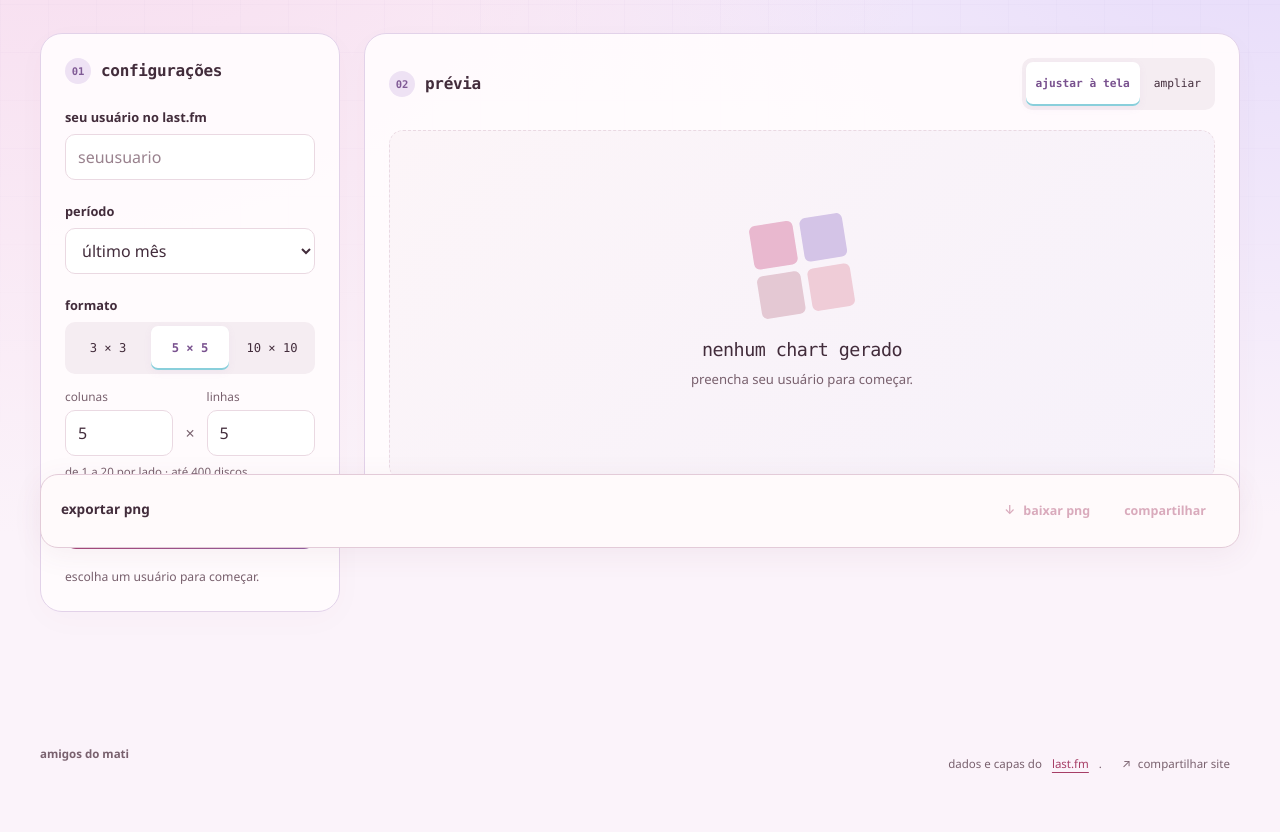
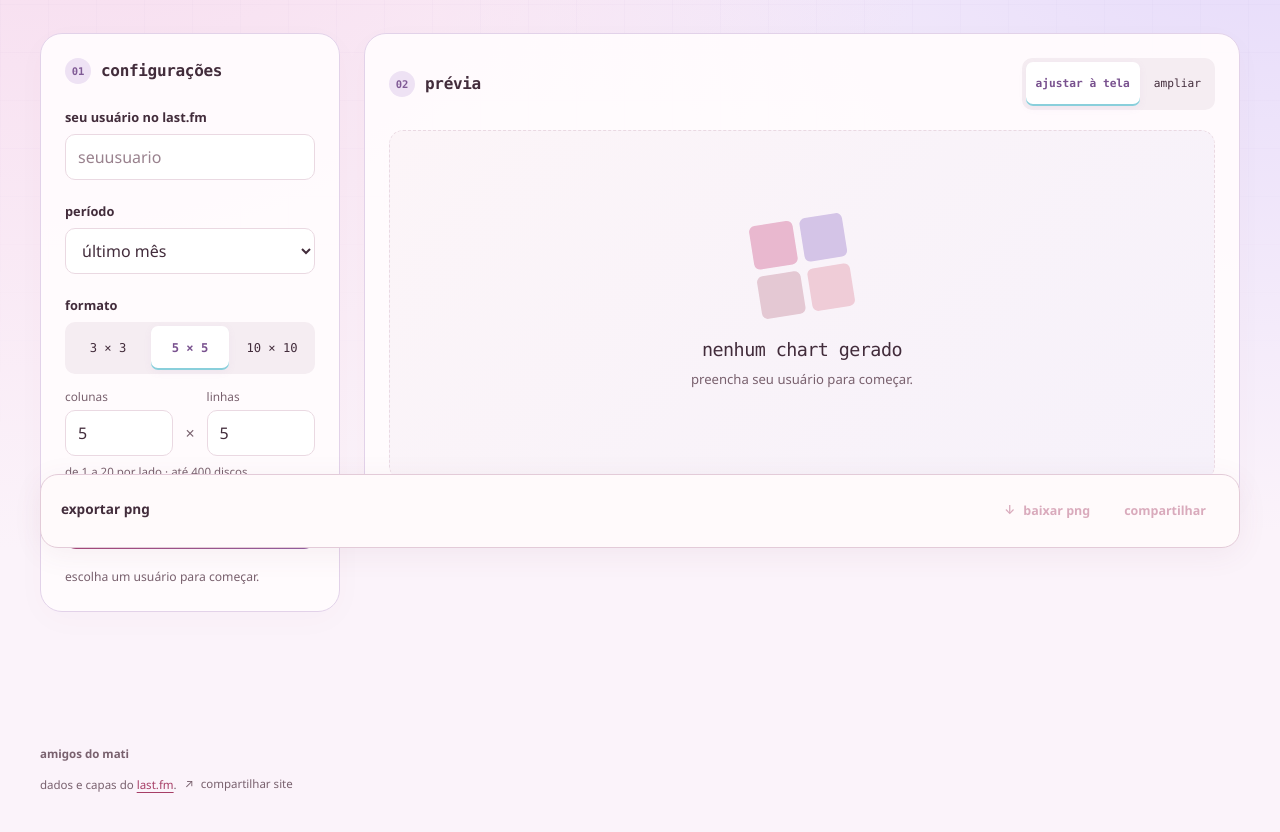
Before and after one commit to temporimmatheus/chartdoscamaradas, a plain HTML site: page index.html in a window 1280 px wide. Shown: the part 236-1068 px from the top of the page. Drawn offline with Linux system fonts and the light colour scheme.

Commit message:
Move footer attribution and site share left
Co-authored-by: Copilot <223556219+Copilot@users.noreply.github.com>

```diff
--- a/index.html
+++ b/index.html
@@ -100,10 +100,8 @@
       </section>
     </main>
     <footer class="site-footer">
-      <span>amigos do mati</span>
-      <span class="footer-details">dados e capas do <a href="https://www.last.fm" target="_blank" rel="noopener noreferrer">last.fm</a>.
-        <button id="site-share-btn" type="button" class="site-share-button" aria-label="compartilhar o chart generator" title="compartilhar o chart generator"><span aria-hidden="true">↗</span> compartilhar site</button>
-      </span>
+      <span class="footer-brand">amigos do mati</span>
+      <span class="footer-details">dados e capas do <a href="https://www.last.fm" target="_blank" rel="noopener noreferrer">last.fm</a>. <button id="site-share-btn" type="button" class="site-share-button" aria-label="compartilhar o chart generator" title="compartilhar o chart generator"><span aria-hidden="true">↗</span> compartilhar site</button></span>
     </footer>
   </div>
   <dialog id="album-dialog" class="album-dialog" aria-labelledby="album-title" aria-describedby="album-artist">
--- a/style.css
+++ b/style.css
@@ -97,11 +97,10 @@ input[aria-invalid="true"] { border-color:#b82e50; background:#fff3f5; }
 .export-action { min-height:40px; padding:8px 12px; background:transparent; border-color:transparent; color:var(--rose); font-size:.78rem; }
 .export-action:hover:not(:disabled) { background:#f7edf2; border-color:var(--line); }
 .export-action:disabled { background:transparent; opacity:.42; }
-.site-footer { display:flex; justify-content:space-between; gap:20px; padding:12px 0 32px; color:var(--muted); font-size:.72rem; }
-.site-footer > span:first-child { font-weight:600; }
-.site-footer > span:first-child span { margin-left:8px; color:var(--rose); }
-.footer-details { display:flex; align-items:center; justify-content:flex-end; flex-wrap:wrap; gap:10px; }
-.site-share-button { min-height:36px; padding:6px 9px; border:1px solid transparent; border-radius:9px; background:transparent; color:var(--muted); font-size:.72rem; }
+.site-footer { display:flex; flex-direction:column; align-items:flex-start; gap:5px; padding:12px 0 32px; color:var(--muted); font-size:.72rem; }
+.footer-brand { font-weight:600; }
+.footer-details { display:block; }
+.site-share-button { min-height:36px; padding:6px 9px 6px 4px; border:1px solid transparent; border-radius:9px; background:transparent; color:var(--muted); font-size:.72rem; }
 .site-share-button:hover { border-color:var(--line); background:#fff; color:var(--rose); }
 .site-share-button span { margin-right:4px; }
 .album-dialog { width:min(400px,calc(100% - 32px)); border:1px solid var(--line); border-radius:22px; padding:26px; background:var(--paper); color:var(--ink); max-height:calc(100svh - 40px); overflow:auto; }
```
